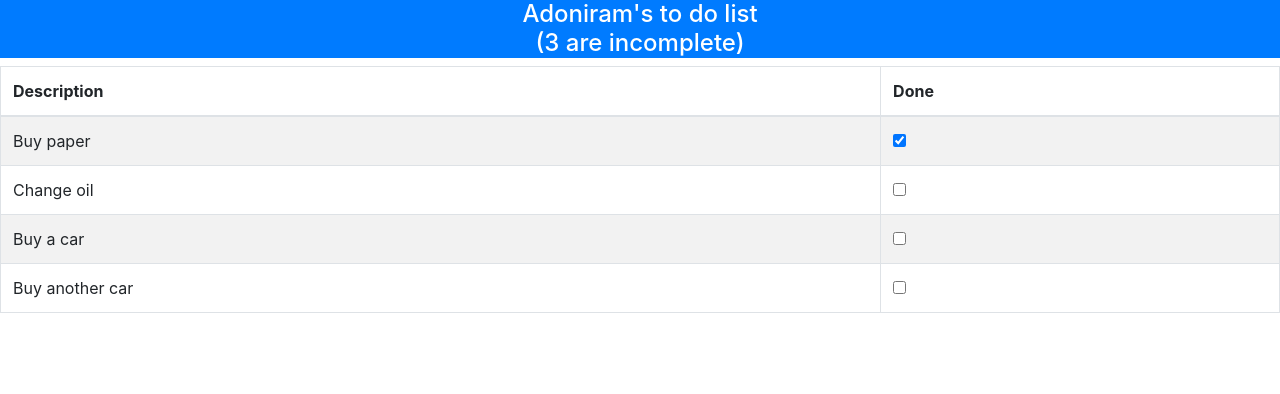
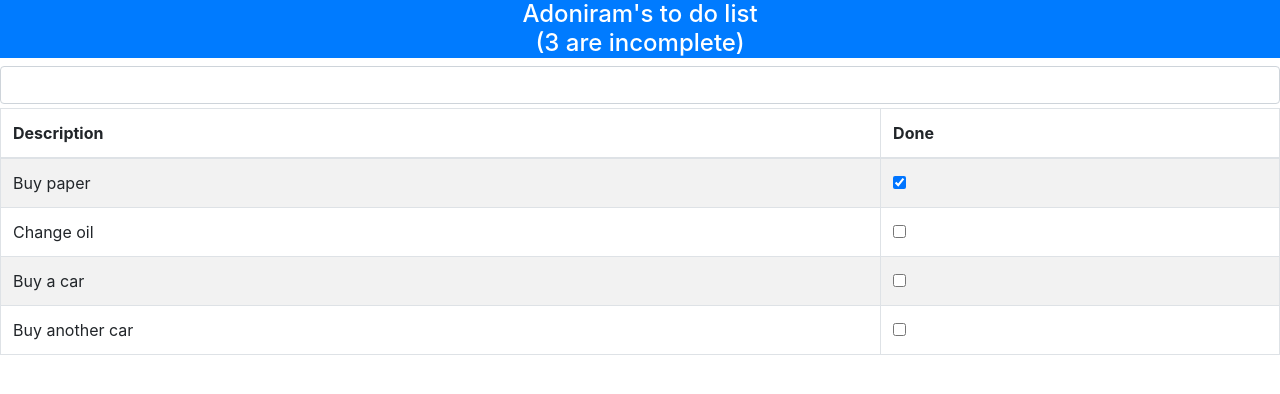
Before and after one commit to adoniramj/react_todo_app, a React (Create React App) app: page / in a window 1280 px wide. Shown: the top 394 px of the page. Built offline with nearby package versions, Linux system fonts and the light colour scheme.

Commit message:
Create ItemInsertion.js In ItemInsertion create a class that renders a input box. Add ItemInsertion as a child component  to App.js.

```diff
--- a/src/App.js
+++ b/src/App.js
@@ -2,6 +2,7 @@ import React, { Component } from 'react'
 
 import { Header } from './Header'
 import ItemsTable from './ItemsTable'
+import { ItemInsertion } from './ItemInsertion'
 
 export default class App extends Component {
 
@@ -27,8 +28,9 @@ export default class App extends Component {
   render() {
     return (
       <div>
-        {/* See the syntax for importing Header and Items table. They are different. */}
+        {/* See the syntax for importing Header and Itemstable. They are different. */}
         <Header name={this.state.userName} tasks={this.state.todoItems}/>
+        <ItemInsertion />
         <ItemsTable tasks={this.state.todoItems} callback={this.toggleDone}/>
       </div>
     )
--- /dev/null
+++ b/src/ItemInsertion.js
@@ -0,0 +1,26 @@
+import React, { Component } from 'react'
+
+export class ItemInsertion extends Component {
+  constructor(props) {
+    super(props)
+    this.state = {
+      newItem: ''
+    }
+  }
+
+  ItemChange = (event) => {
+    this.setState({ newItem: event.target.value})
+  }
+  render() {
+    return (
+      <div className='my-1'>
+          <input
+            className='form-control'
+            value={ this.state.newItem }
+            onChange={ this.ItemChange } />
+      </div>
+    )
+  }
+}
+
+export default ItemInsertion
--- a/src/ItemsTable.js
+++ b/src/ItemsTable.js
@@ -1,13 +1,11 @@
 import React from 'react'
 
-
-
  class ItemsTable extends React.Component {
-
   /* this.props.tasks is the todoItems in App.js
   The whole array is passed to generateRow to create the table body.
   this.props.callback is the toggleDone function of App.js.
-  Each row has an onChange property attached. When the checkbox is clicked, the item for that row is passed as an argument to toggleDone to change the state of done.
+  Each row has an onChange property attached. When the checkbox is clicked,
+  the item for that row is passed as an argument to toggleDone to change the state of done.
   Since the state of the items is in App.js toggleDone must reside in App.js
   */
   generateRow(array) {
@@ -34,12 +32,9 @@ import React from 'react'
             </tr>
           </thead>
           <tbody>
-          {this.generateRow(this.props.tasks)}
+            {this.generateRow(this.props.tasks)}
           </tbody>
         </table>
-        <div>
-
-        </div>
       </div>
     )
   }
```
